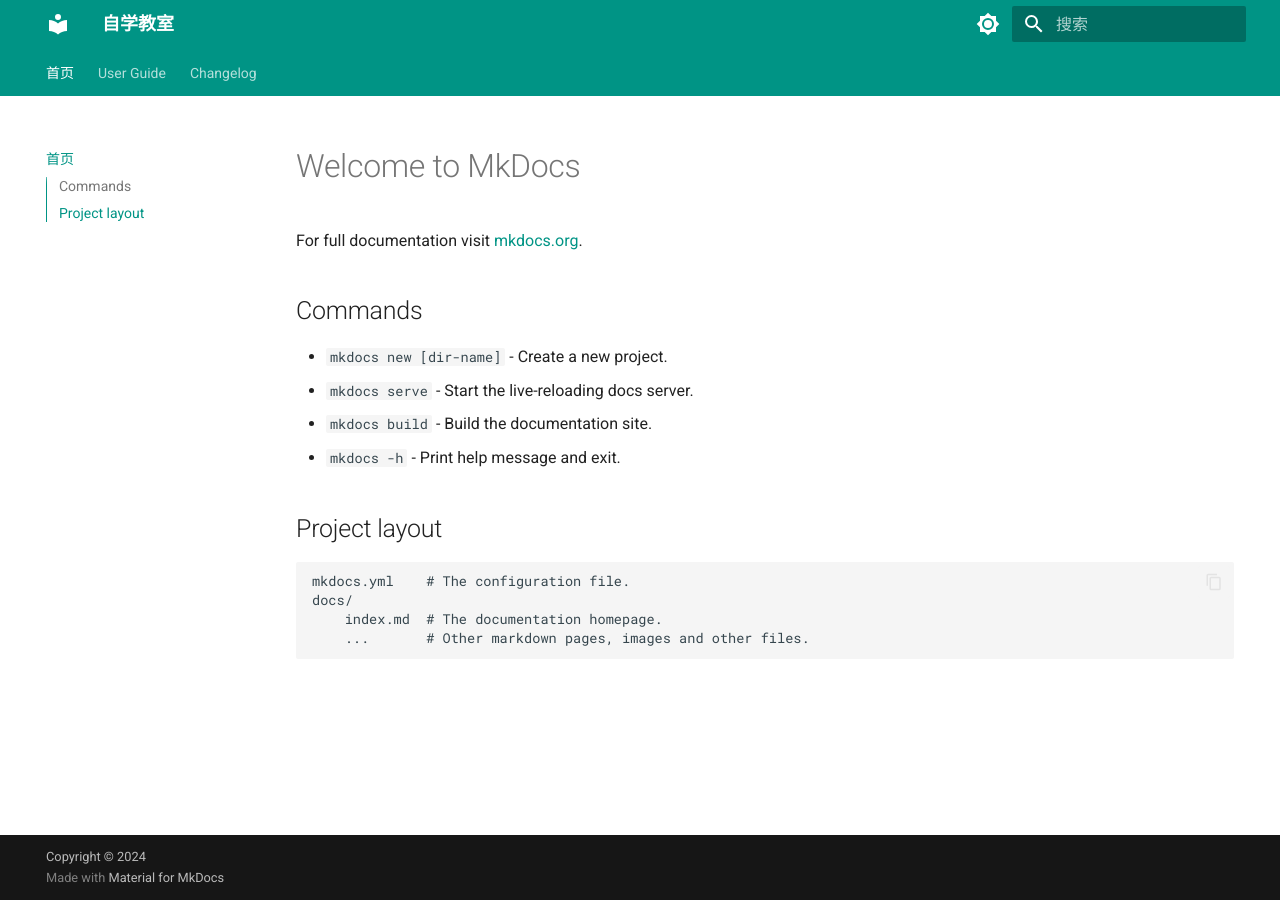
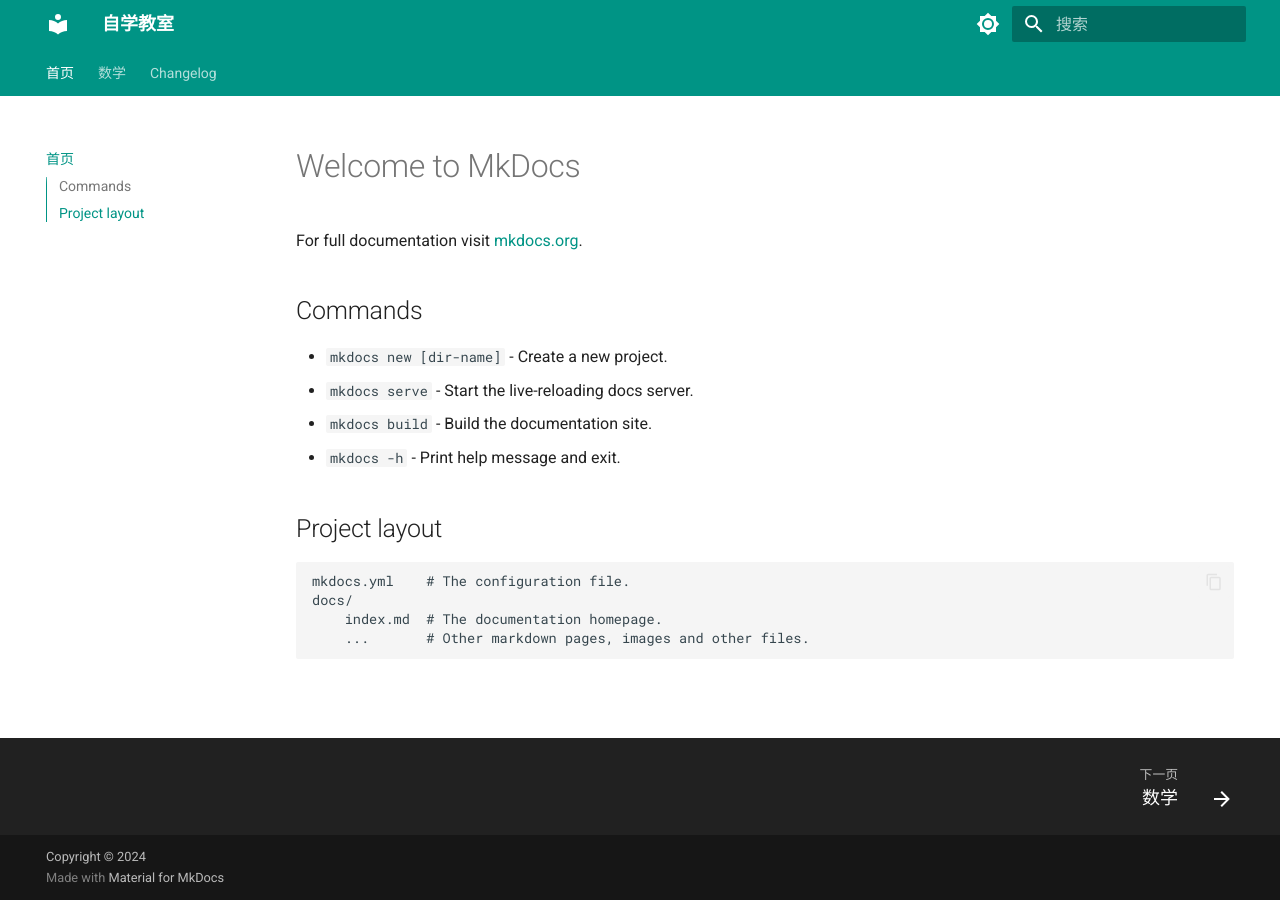
Before and after one commit to sorokin990/sorokin990.github.io, an MkDocs documentation site: the page built from docs/index.md, in a window 1280 px wide. Built offline with MkDocs 1.6.1 and Material for MkDocs 9.7.7, drawn with Linux system fonts in a browser that asks for light colours; comment, search, counter and statistics services are not loaded.

Commit message:
Update mkdocs.yml

```diff
--- a/mkdocs.yml
+++ b/mkdocs.yml
@@ -7,8 +7,8 @@
 
 nav:
   - 首页: index.md
-  - User Guide:
-    - guide/index.md
+  - 数学:
+    - math/index.md
     - Installation: guide/installation.md
     - Basics: guide/basics.md
     - Configuration: guide/config.md
```
